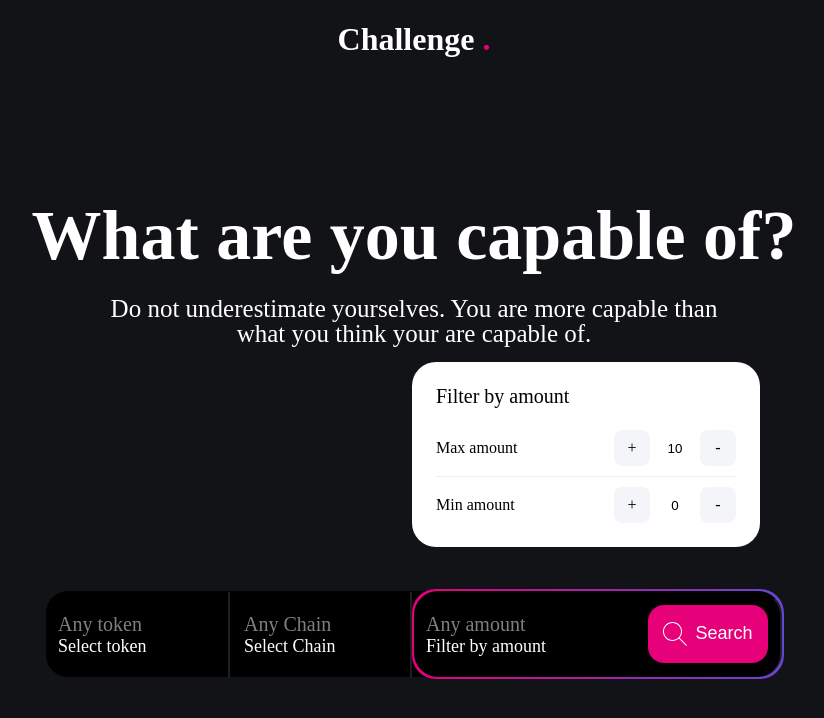
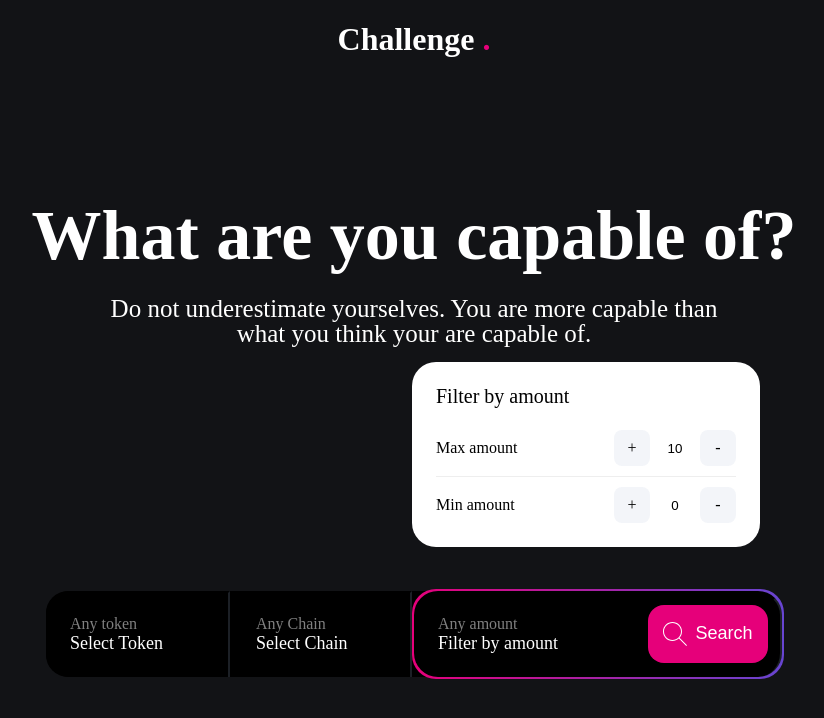
Before and after one commit to anandubajith/polkadex-fe-challenge, a React (Create React App) app: page / in a window 1280 px wide. Both pictures are taken after a click on the button 965 px from the left and 633 px from the top of the page. Shown: the top 718 px of the page, without its empty margins (226-1050 px from the left). Built offline with nearby package versions, Linux system fonts and the light colour scheme.

Commit message:
refactor

```diff
--- a/src/components/SearchBar/index.js
+++ b/src/components/SearchBar/index.js
@@ -33,7 +33,7 @@ const ButtonWrapper = styled(motion.div)`
     border:0;
     background: inherit;
     color: #fff;
-    padding: 12px;
+    padding: 12px 24px;
     background-clip: padding-box;
     border-top: 2px solid transparent;
     border-right: 2px solid rgba(139, 161, 190, 0.2) ;
@@ -45,6 +45,7 @@ const ButtonWrapper = styled(motion.div)`
     z-index: 4;
     text-align: left;
     align-items: flex-start;
+    &:last-of-type { padding-right: 12px; }
     ${({ active }) => !active && `border-radius: 0;`}
     ${({ active }) => !active && `&:nth-child(2) { border-top-left-radius: 24px;border-bottom-left-radius: 24px;}`}
     ${({ active }) => !active && `&:last-of-type { border-top-right-radius: 24px;border-bottom-right-radius: 24px;}`}
@@ -76,6 +77,15 @@ const FloatingCardHeader = styled.h1`
     line-height: 20px;
     margin-bottom: 24px;
 `
+
+function ButtonContent({ active, label, value, placeholder }) {
+    return (
+        <>
+            <motion.div animate={{ opacity: active ? '0.5' : '1', fontSize: active ? '16px' : '20px' }}>{label}</motion.div>
+            {active && <motion.div animate={{ display: 'block', fontSize: '18px' }}>{value === '' ? placeholder : value}</motion.div>}
+        </>
+    )
+}
 
 
 export default function SearchBar() {
@@ -126,18 +136,18 @@ export default function SearchBar() {
         // todo: consider cardWidth?
         const { offsetHeight: cardHeight } = floatingCardRef.current;
         const targetNode = getTargetNode(currentButton)
-        setTranslation({  x: searchBarRef.current.offsetLeft + targetNode.offsetLeft, y: searchBarRef.current.offsetTop - cardHeight - 90, scale: 1 })
+        setTranslation({ x: searchBarRef.current.offsetLeft + targetNode.offsetLeft, y: searchBarRef.current.offsetTop - cardHeight - 90, scale: 1 })
         setMovingBorderPos({ x: targetNode.offsetLeft, width: targetNode.offsetWidth + 4 })
     }, [currentButton])
 
 
     const handleTokenSelect = (ticker) => {
         setSelectedToken(ticker)
-        handleClick('chain')(chainRef)
+        handleClick('chain')()
     }
     const handleChainSelect = (chain) => {
         setSelectedChain(chain);
-        handleClick('amount')(amountRef)
+        handleClick('amount')()
     }
 
     const renderContent = () => {
@@ -170,24 +180,33 @@ export default function SearchBar() {
         <>
             <AnimatePresence>
                 <FloatingCard animate={translation} transition={{ bounce: 0 }}>
-                    <motion.div layoutId="card-content" ref={floatingCardRef}>{renderContent()}</motion.div>
+                    <motion.div layoutId="card-content" ref={floatingCardRef}>
+                        {renderContent()}
+                    </motion.div>
                 </FloatingCard>
             </AnimatePresence>
             <SearchBarWrapper active={isActive} ref={searchBarRef}>
                 <MovingBorder layoutId="border" animate={movingBorderPos} transition={{ bounce: 0 }} />
                 <ButtonWrapper onClick={handleClick('token')} active={currentButton === 'token'} ref={tokenRef} >
-                    <motion.div animate={{ opacity: isActive ? '0.5' : '1', fontSize: '20px' }}>Any token</motion.div>
-                    {isActive && <motion.div animate={{ display: 'block', fontSize: '18px' }}>{selectedToken === '' ? 'Select token' : selectedToken}</motion.div>}
+                    <ButtonContent
+                        active={isActive} label="Any token"
+                        placeholder="Select Token" value={selectedToken} />
                 </ButtonWrapper>
-                <ButtonWrapper onClick={handleClick('chain')} active={currentButton === 'chain'} ref={chainRef} animate={{ margin: isActive ? '0 2px' : 0 }}>
-                    <motion.div animate={{ opacity: isActive ? '0.5' : '1', fontSize: '20px' }}>Any Chain</motion.div>
-                    {isActive && <motion.div animate={{ display: 'block', fontSize: '18px' }}>{selectedChain === '' ? 'Select Chain' : selectedChain}</motion.div>}
+                <ButtonWrapper
+                    onClick={handleClick('chain')}
+                    active={currentButton === 'chain'} ref={chainRef}
+                    animate={{ margin: isActive ? '0 2px' : 0 }}>
+                    <ButtonContent
+                        active={isActive} label="Any Chain"
+                        placeholder="Select Chain" value={selectedChain} />
                 </ButtonWrapper>
-                <ButtonWrapper style={{ flex: 2, width: '100%', flexDirection: 'row' }} active={currentButton === 'amount'} onClick={handleClick('amount')} ref={amountRef}>
-                    <motion.div animate={{ flex: '1', display: 'flex', flexDirection: 'column', height: '100%', justifyContent: 'center', alignItems: 'flex-start' }}>
-                        <motion.div style={{ opacity: isActive ? '0.5' : '1', fontSize: '20px' }}>Any amount</motion.div>
-                        {isActive && <motion.div animate={{ fontSize: '18px' }}>Filter by amount</motion.div>}
-                    </motion.div>
+                <ButtonWrapper
+                    onClick={handleClick('amount')}
+                    active={currentButton === 'amount'} ref={amountRef}
+                    style={{ flex: 2, width: '100%', flexDirection: 'row' }}>
+                    <div style={{ flex: '1', display: 'flex', flexDirection: 'column', height: '100%', justifyContent: 'center', alignItems: 'flex-start' }}>
+                        <ButtonContent active={isActive} label="Any amount" placeholder="Filter by amount" value="" />
+                    </div>
                     <SearchButton active={isActive} />
                 </ButtonWrapper>
             </SearchBarWrapper>
```
